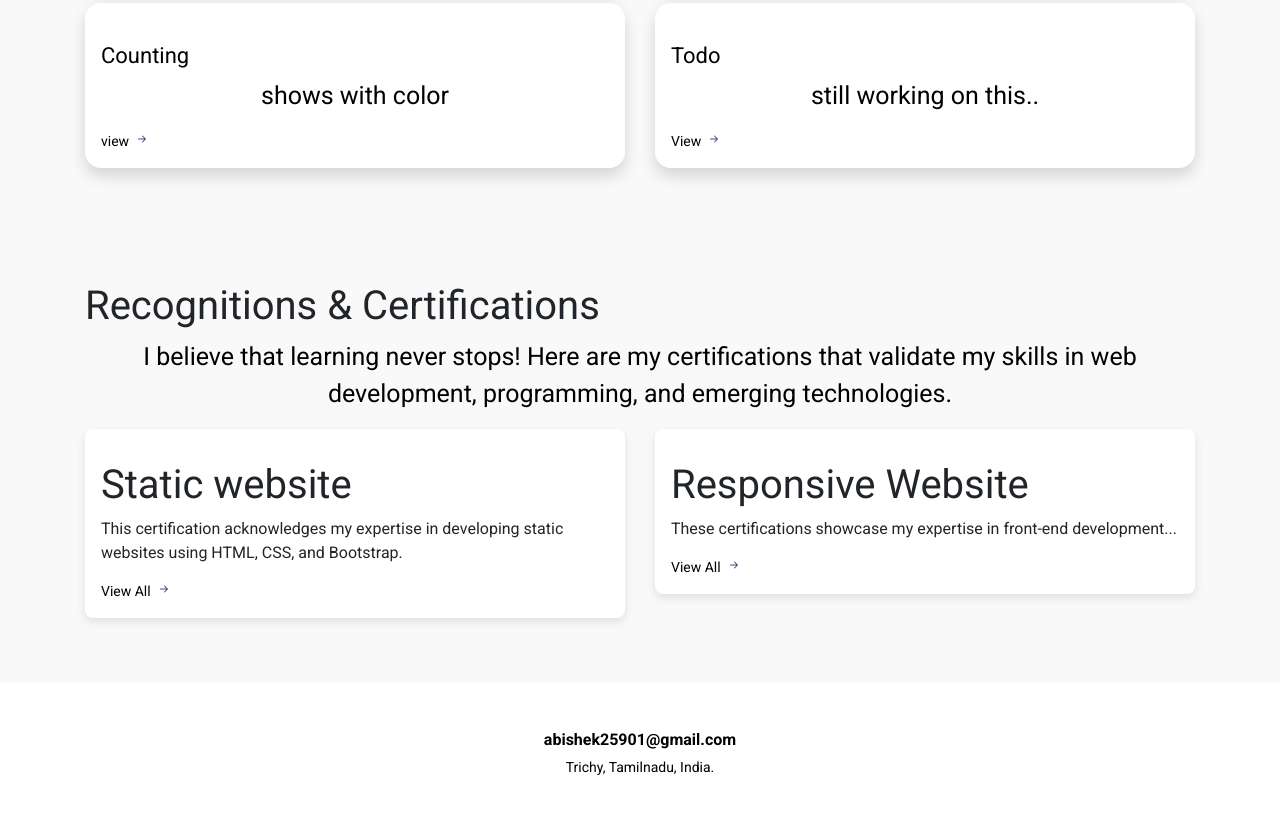
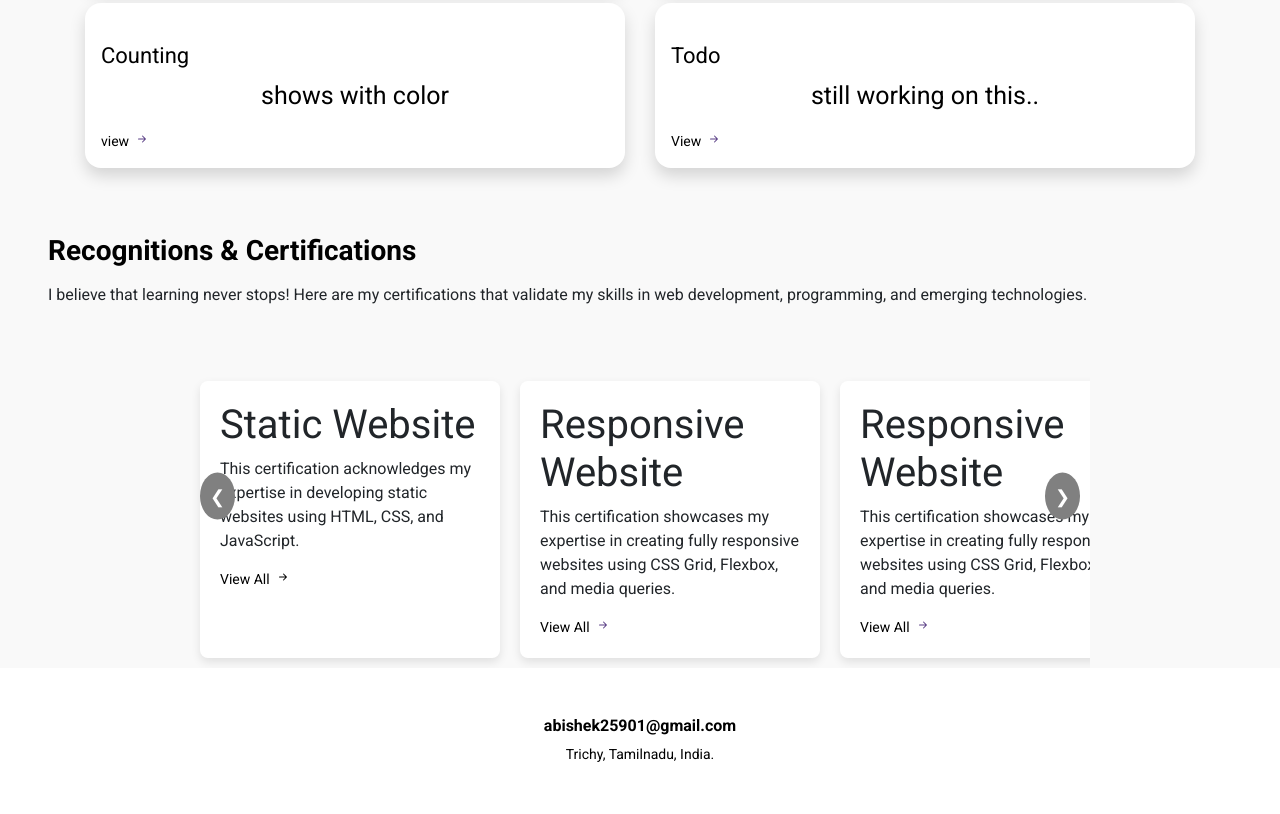
Before and after one commit to mysticpersona/portfolio-abi, a plain HTML site: page index.html in a window 1280 px wide. Shown: the part 1249-2063 px from the top of the page. Drawn offline with nearby package versions, Linux system fonts and the light colour scheme.

Commit message:
Update index.html

```diff
--- a/index.html
+++ b/index.html
@@ -121,45 +121,67 @@
         </div>
     </div>
 
-    <div class="wcu-section pt-5 pb-5" id="Certifications">
-        <div class="container">
-            <div class="row">
-                <div class="col-12">
-                    <h1 class="wcu-section-heading">Recognitions & Certifications</h1>
-                    <p class="wcu-section-description">
-                        I believe that learning never stops! Here are my certifications that validate my skills in web development, programming, and emerging technologies.
-                    </p>
-                </div>
-                <div class="col-12 col-md-6">
-                    <div class="wcu-card p-3 mb-3">
-                        <h1 class="wcu-card-title mt-3">Static website</h1>
+     <div class="wcu-section" id="Certifications">
+        <h1 class="menu-section-heading pb-2 pl-5 pr-2">Recognitions & Certifications</h1>
+        <p class="pl-5 pr-5">
+            I believe that learning never stops! Here are my certifications that validate my skills in web development, programming, and emerging technologies.
+        </p>
+
+        <div class="slider-container">
+            <button class="scroll-btn left-btn" onclick="scrollToLeft()">&#10094;</button>
+            <div class="pt-5 scroll-wrapper">
+                <div class="slider">
+                    <div class="wcu-card">
+                        <h1>Static Website</h1>
                         <p class="wcu-card-description">
-                            This certification acknowledges my expertise in developing static websites using HTML, CSS, and Bootstrap.
+                            This certification acknowledges my expertise in developing static websites using HTML, CSS, and JavaScript.
                         </p>
-                        <a href="https://certificates.ccbp.in/academy/build-your-own-responsive-website?id=CJSJKSNTLX" class="menu-item-link">
+                        <a href="https://certificates.ccbp.in/academy/static-website?id=SMHFTIXUUB" class="menu-item-link">
                             View All
-                            <svg width="16px" height="16px" color="color: #5A3E85" viewBox="0 0 16 16" class="bi bi-arrow-right" fill="#5A3E85" xmlns="http://www.w3.org/2000/svg">
+                            <svg width="16px" height="16px" fill="#000000" viewBox="0 0 16 16" xmlns="http://www.w3.org/2000/svg">
                                 <path fill-rule="evenodd" d="M4 8a.5.5 0 0 1 .5-.5h5.793L8.146 5.354a.5.5 0 1 1 .708-.708l3 3a.5.5 0 0 1 0 .708l-3 3a.5.5 0 0 1-.708-.708L10.293 8.5H4.5A.5.5 0 0 1 4 8z" />
                             </svg>
                         </a>
                     </div>
-                </div>
-                <div class="col-12 col-md-6">
-                    <div class="wcu-card p-3 mb-3">
-                        <h1 class="wcu-card-title mt-3">Responsive Website</h1>
+                    <div class="wcu-card">
+                        <h1>Responsive Website</h1>
                         <p class="wcu-card-description">
-                            These certifications showcase my expertise in front-end development...
-
+                            This certification showcases my expertise in creating fully responsive websites using CSS Grid, Flexbox, and media queries.
                         </p>
-                        <a href="https://certificates.ccbp.in/academy/static-website?id=SMHFTIXUUB" class="menu-item-link">
+                        <a href="https://certificates.ccbp.in/academy/build-your-own-responsive-website?id=CJSJKSNTLX" class="menu-item-link">
                             View All
-                            <svg width="16px" height="16px" color="color: #5A3E85" viewBox="0 0 16 16" class="bi bi-arrow-right" fill="#5A3E85" xmlns="http://www.w3.org/2000/svg">
+                            <svg width="16px" height="16px" fill="#5A3E85" viewBox="0 0 16 16" xmlns="http://www.w3.org/2000/svg">
+                                <path fill-rule="evenodd" d="M4 8a.5.5 0 0 1 .5-.5h5.793L8.146 5.354a.5.5 0 1 1 .708-.708l3 3a.5.5 0 0 1 0 .708l-3 3a.5.5 0 0 1-.708-.708L10.293 8.5H4.5A.5.5 0 0 1 4 8z" />
+                            </svg>
+                        </a>
+                    </div>
+                    <div class="wcu-card">
+                        <h1>Responsive Website</h1>
+                        <p class="wcu-card-description">
+                            This certification showcases my expertise in creating fully responsive websites using CSS Grid, Flexbox, and media queries.
+                        </p>
+                        <a href="#" class="menu-item-link">
+                            View All
+                            <svg width="16px" height="16px" fill="#5A3E85" viewBox="0 0 16 16" xmlns="http://www.w3.org/2000/svg">
+                                <path fill-rule="evenodd" d="M4 8a.5.5 0 0 1 .5-.5h5.793L8.146 5.354a.5.5 0 1 1 .708-.708l3 3a.5.5 0 0 1 0 .708l-3 3a.5.5 0 0 1-.708-.708L10.293 8.5H4.5A.5.5 0 0 1 4 8z" />
+                            </svg>
+                        </a>
+                    </div>
+                    <div class="wcu-card">
+                        <h1>Responsive Website</h1>
+                        <p class="wcu-card-description">
+                            This certification showcases my expertise in creating fully responsive websites using CSS Grid, Flexbox, and media queries.
+                        </p>
+                        <a href="#" class="menu-item-link">
+                            View All
+                            <svg width="16px" height="16px" fill="#5A3E85" viewBox="0 0 16 16" xmlns="http://www.w3.org/2000/svg">
                                 <path fill-rule="evenodd" d="M4 8a.5.5 0 0 1 .5-.5h5.793L8.146 5.354a.5.5 0 1 1 .708-.708l3 3a.5.5 0 0 1 0 .708l-3 3a.5.5 0 0 1-.708-.708L10.293 8.5H4.5A.5.5 0 0 1 4 8z" />
                             </svg>
                         </a>
                     </div>
                 </div>
             </div>
+            <button class="scroll-btn right-btn" onclick="scrollToRight()">&#10095;</button>
         </div>
     </div>
     <div class="footer-section pt-5 pb-5" id="foot">
```
